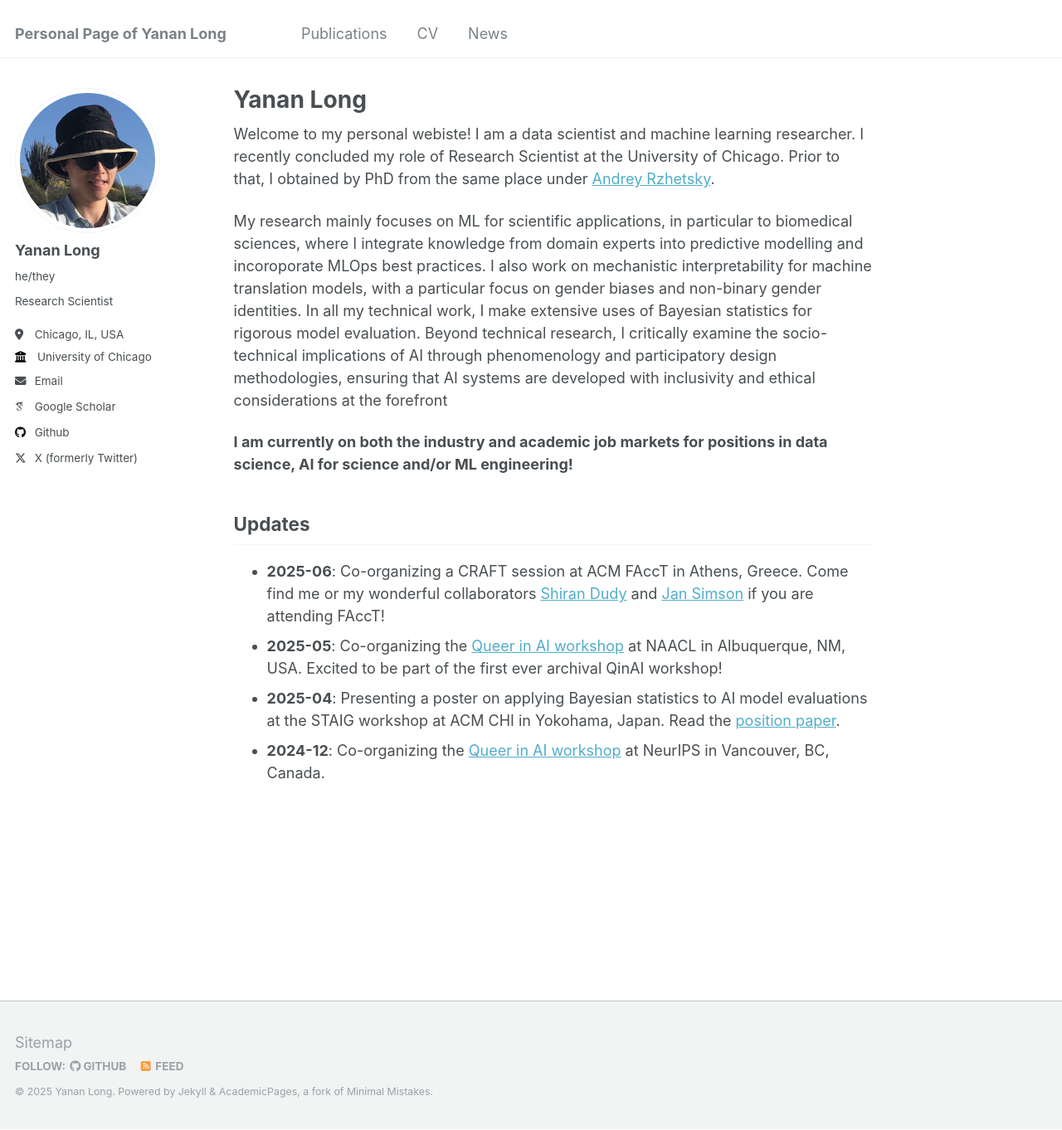
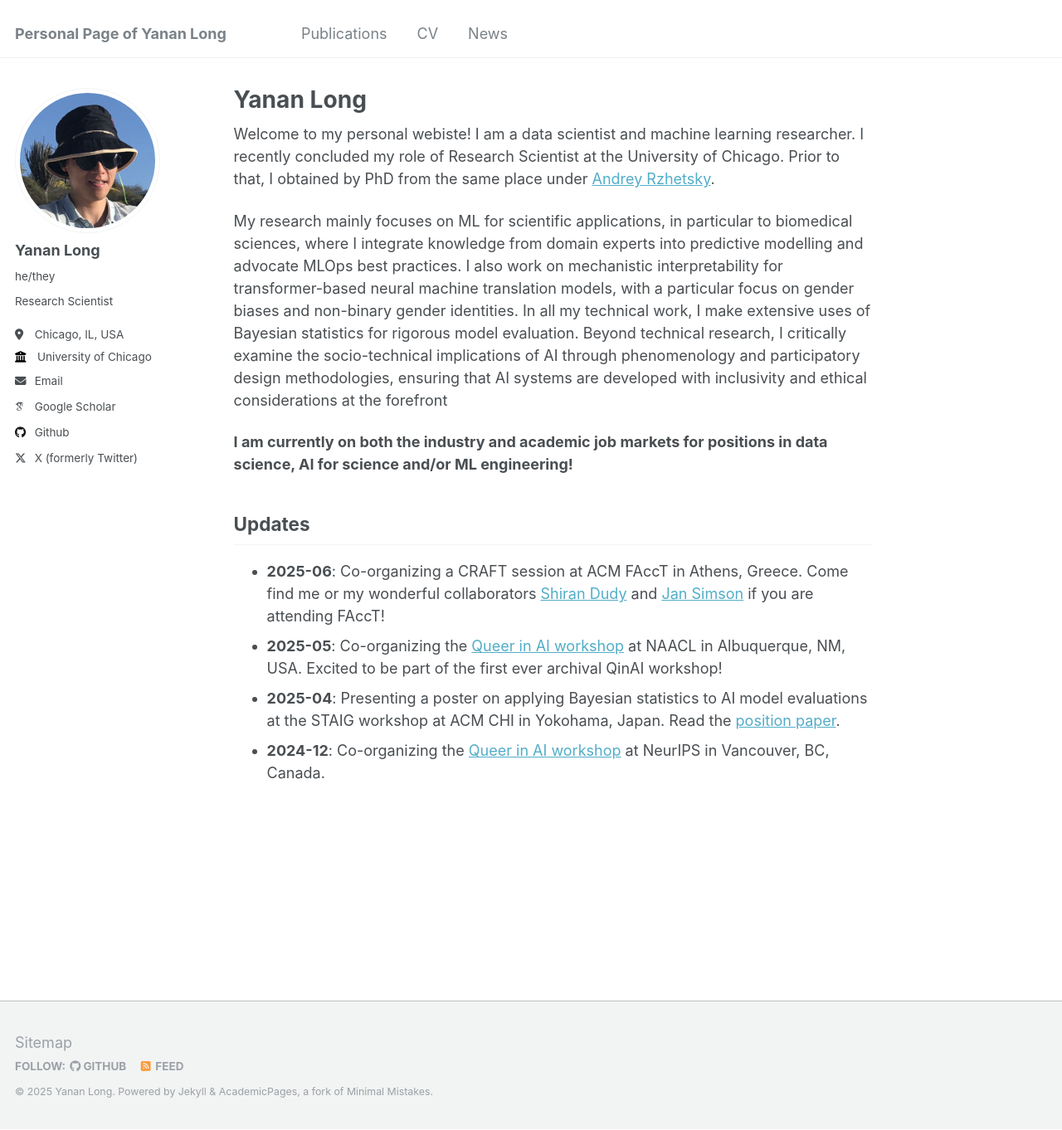
Before and after one commit to yananlong/yananlong.github.io, a Jekyll site: the page built from _pages/about.md, in a window 1280 px wide and 1362 px high. Shown: the whole window at 83% size. Built offline with Jekyll 4.4.1, drawn with Linux system fonts in a browser that asks for light colours; some web fonts are replaced.

Commit message:
Update about.md

```diff
--- a/_pages/about.md
+++ b/_pages/about.md
@@ -9,7 +9,7 @@ redirect_from:
 
 Welcome to my personal webiste! I am a data scientist and machine learning researcher. I recently concluded my role of Research Scientist at the University of Chicago. Prior to that, I obtained by PhD from the same place under [Andrey Rzhetsky](https://biologicalsciences.uchicago.edu/faculty/andrey-rzhetsky).
 
-My research mainly focuses on ML for scientific applications, in particular to biomedical sciences, where I integrate knowledge from domain experts into predictive modelling and incoroporate MLOps best practices. I also work on mechanistic interpretability for machine translation models, with a particular focus on gender biases and non-binary gender identities. In all my technical work, I make extensive uses of Bayesian statistics for rigorous model evaluation. Beyond technical research, I critically examine the socio-technical implications of AI through phenomenology and participatory design methodologies, ensuring that AI systems are developed with inclusivity and ethical considerations at the forefront
+My research mainly focuses on ML for scientific applications, in particular to biomedical sciences, where I integrate knowledge from domain experts into predictive modelling and advocate MLOps best practices. I also work on mechanistic interpretability for transformer-based neural machine translation models, with a particular focus on gender biases and non-binary gender identities. In all my technical work, I make extensive uses of Bayesian statistics for rigorous model evaluation. Beyond technical research, I critically examine the socio-technical implications of AI through phenomenology and participatory design methodologies, ensuring that AI systems are developed with inclusivity and ethical considerations at the forefront
 
 **I am currently on both the industry and academic job markets for positions in data science, AI for science and/or ML engineering!**
 
```
